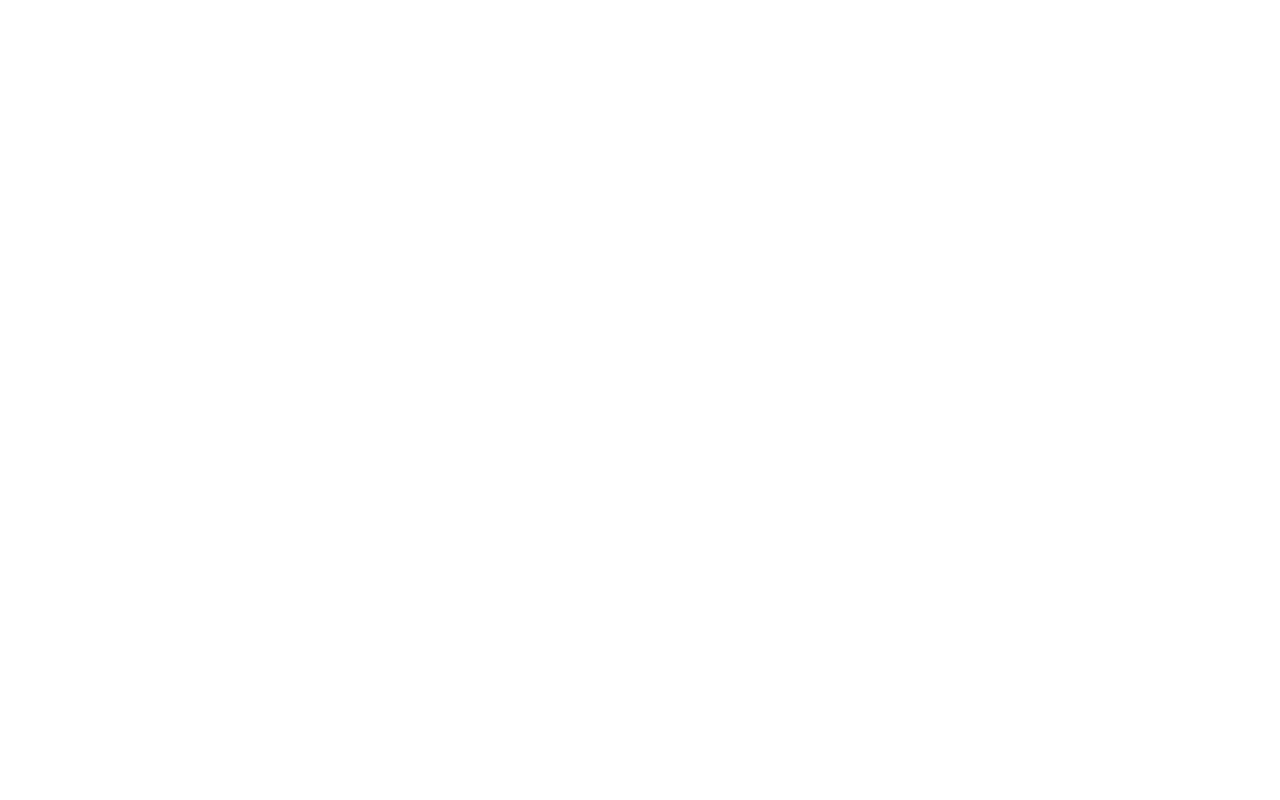
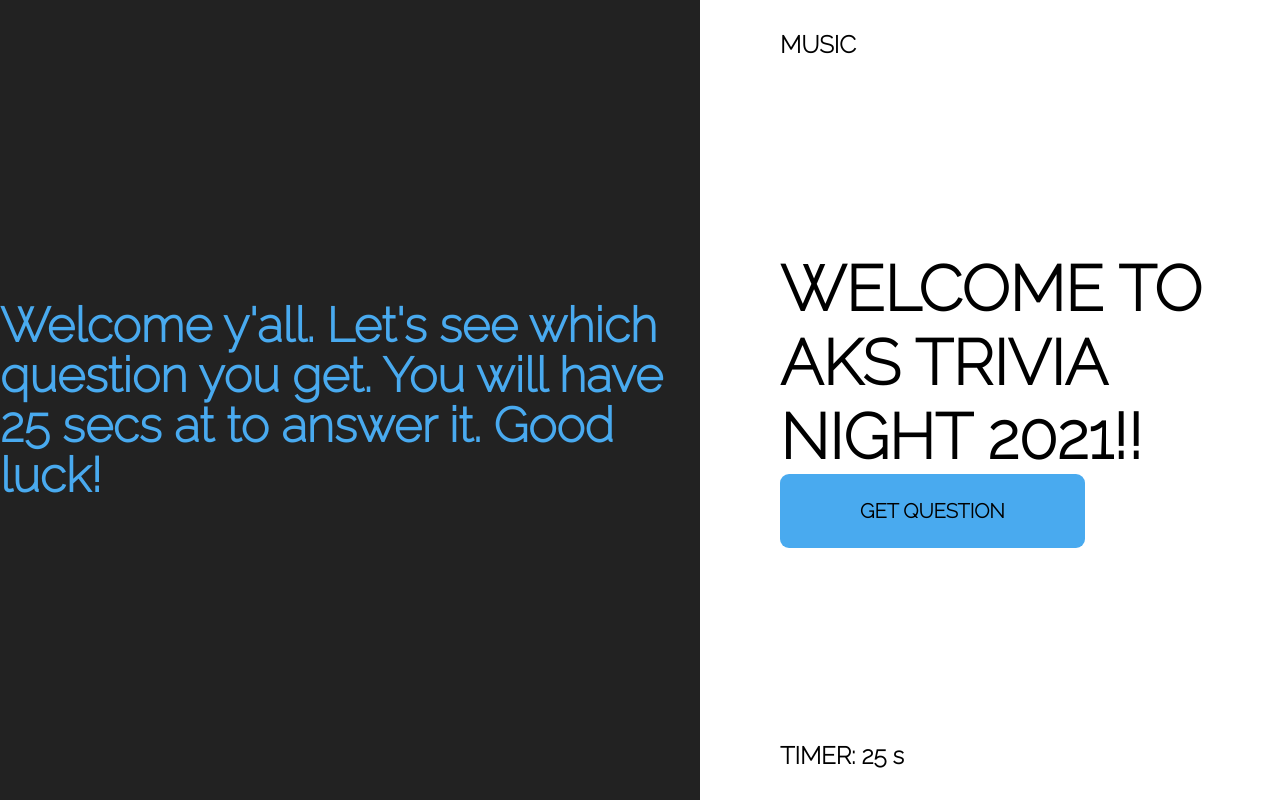
Before and after one commit to s-ahmedrehman/css, a plain HTML site: page index.html in a window 1280 px wide. Drawn offline with Linux system fonts and the light colour scheme.

Commit message:
last commit

```diff
--- a/index.html
+++ b/index.html
@@ -2,9 +2,34 @@
 <html lang="en">
 <head>
     <title>Styling</title>
-    <link rel="stylesheet" href="./style.css">
+    <link rel="preconnect" href="https://fonts.gstatic.com">
+<link href="https://fonts.googleapis.com/css2?family=Raleway:wght@200&display=swap" rel="stylesheet">
+
+<link rel="stylesheet" href="./style.css">
 </head>
 <body>
+    <div id="whole">
+        <div class= "first">
+            <div class = "tagline">
+                <h2>Welcome y'all. Let's see which question you get. You will have 25 secs at to answer it. Good luck!</h2>
+            </div>
+        </div>
+        <div class= "right">
+            <div class= "music">
+                <h2>Music</h2>
+
+            </div>
+            <div class= "welcome">
+                <h2>WELCOME TO AKS TRIVIA NIGHT 2021!!</h2>
+                <button>
+                    GET QUESTION
+                </button>
+            </div>
+            <div class= "timer">
+                <h2>TIMER: 25 s</h2>
+            </div>
+        </div>
+    </div>
 
 </body>
 </html>
--- a/style.css
+++ b/style.css
@@ -0,0 +1,54 @@
+* {
+    margin: 0;
+    padding: 0;
+}
+#whole {
+    display: flex;
+}
+.first {
+    background-color: rgb(34, 34, 34);
+    height: 100vh;
+    flex: 1;
+    color:#49AAEF;
+    font-family: 'Raleway', sans-serif;
+    font-weight: 500;
+    font-size: 2rem;
+    justify-content: center;
+    align-items: center;
+    display: flex;
+    line-height:50px;
+}
+.tagline {
+    width: 700px;
+}
+.right {
+    height: 100vh;
+    flex: 1;
+    font-family: 'Raleway', sans-serif;
+    font-weight: 300;
+    flex-direction: column;
+    justify-content: space-between;
+    display: flex;
+}
+.music {
+    font-size: 1rem;
+    text-transform: uppercase;
+    margin: 30px 0 0 80px;
+}
+.welcome {
+    margin-left: 80px;
+    font-size: 42px;
+    width:500px;
+}
+button {
+    font-family: 'Raleway', sans-serif;
+    background-color: #49AAEF;
+    font-size: 20px;
+    border : none;
+    padding: 25px 80px;
+    font-weight: bold;
+    border-radius: 9px;
+}
+.timer {
+    margin: 0 0 30px 80px;
+}
```
